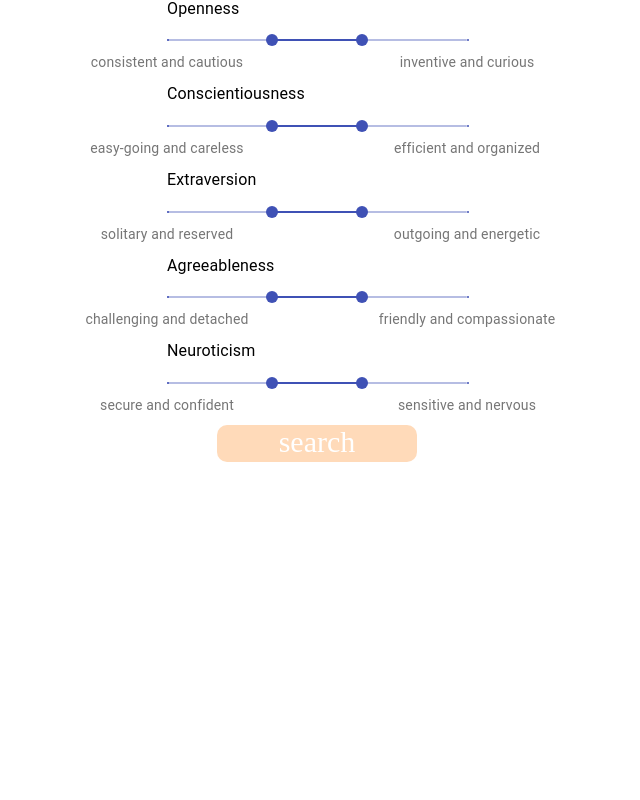
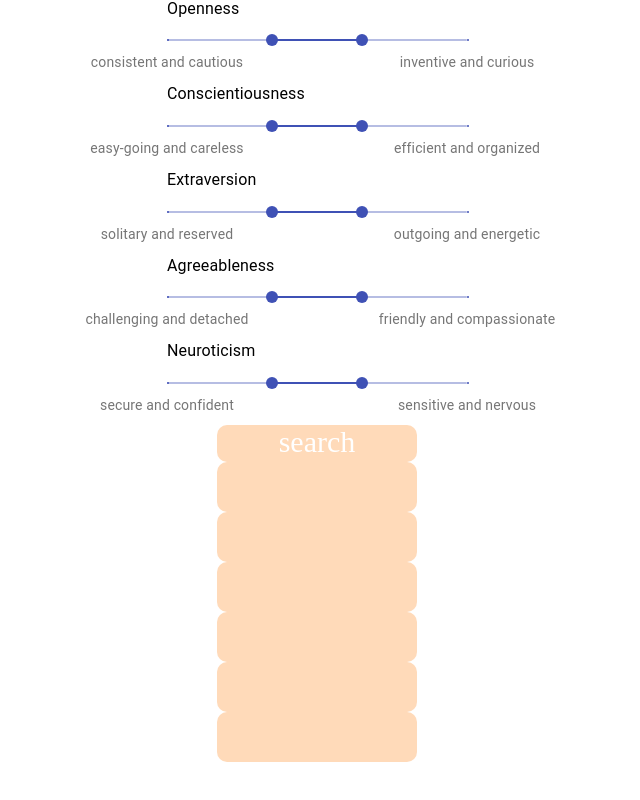
Before and after one commit to nickelogic/AI-Project, a React (Create React App) app: page / in a window 1280 px wide. Shown: the part 338-1138 px from the top of the page, without its empty margins (323-963 px from the left). Before the commit the page ends 800 px from the top, so only its background shows below. Built offline with nearby package versions, Linux system fonts and the light colour scheme.

Commit message:
added an example for the dropdown

```diff
--- a/src/App.js
+++ b/src/App.js
@@ -14,9 +14,19 @@ const bunnyLottie = {
   }
 };
 
+const Dropdown = (int) => {
+  let array = [];
+  for(let i = 0; i < int; i++) {
+    array.push(<Button/>)
+  }
+  return array;
+  }
+
 function App() {
   const [pressed, setPressed] = useState(0);
+  const [results, setResults] = useState([]);
   return (
+    <div>
     <Container className="App">
       <Banner>
         <LottieDiv>
@@ -53,6 +63,12 @@ function App() {
       <text>search</text>
       </Button>
     </Container>
+    <Container>
+      {Dropdown(5)}
+
+      <Button/>
+    </Container>
+    </div>
   );
 }
 
```
